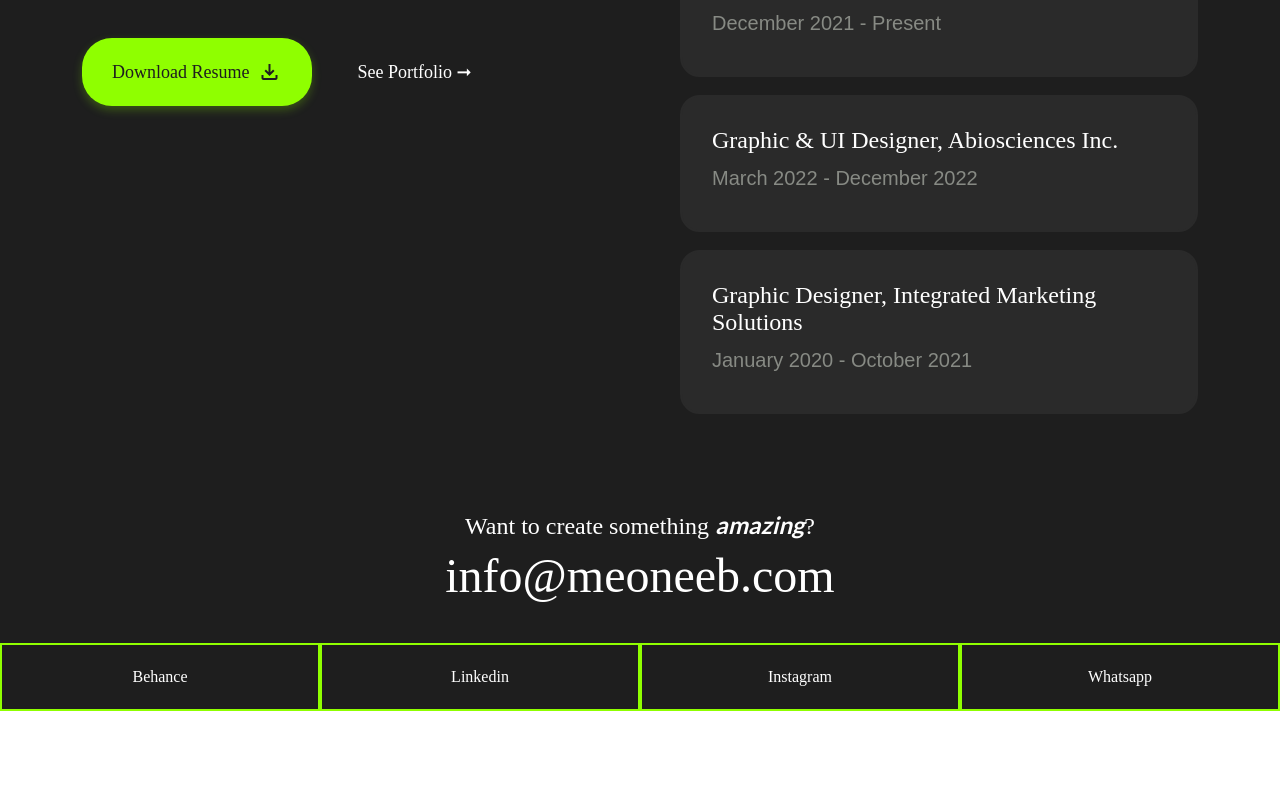
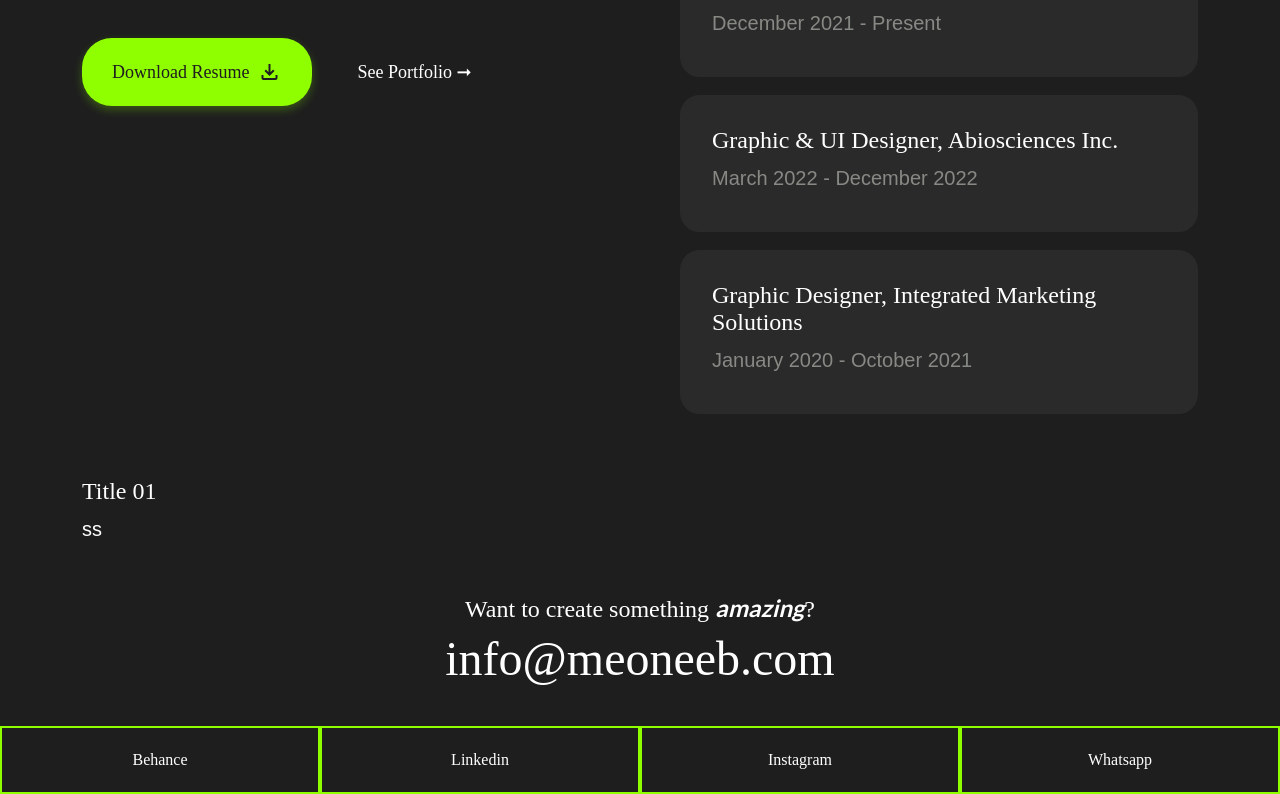
Before and after one commit to meoneeb/meoneeb, a Next.js app: page / in a window 1280 px wide. Shown: the part 1626-2420 px from the top of the page. Before the commit the page ends 2337 px from the top, so only its background shows below. Built offline with nearby package versions, Linux system fonts and the light colour scheme; a web font is replaced by a local one.

Commit message:
portfolio

```diff
--- /dev/null
+++ b/src/commonComponents/portfolio/PortfolioCard.js
@@ -0,0 +1,45 @@
+import React, {useState, useEffect} from "react";
+import { useDevice } from "../../../helpers/useDevice";
+import { PortfolioData } from "./PortfolioData";
+
+export default function PortfolioCard() {
+
+    // const card = [
+    //     <>
+    //         {
+    //             PortfolioData.map((value, index) => (
+    //                 <div key={index} className="d-flex flex-column">
+    //                     <h6>
+    //                         {value.Title}
+    //                     </h6>
+    //                     <p>
+    //                         {value.Description}
+    //                     </p>
+    //                 </div>
+    //             ))
+    //         }
+    //     </>
+    // ]
+
+    return (
+        <>
+            <div className="back">
+                <div className="container fluid">
+                    {
+                        PortfolioData.map((value, index) => (
+                            <div key={index} className="d-flex flex-column">
+                                <h6>
+                                    {value.Title}
+                                </h6>
+                                <p>
+                                    {value.Description}
+                                </p>
+                            </div>
+                        ))
+                    }
+                </div>
+            </div>
+        </>
+    )
+
+}
--- /dev/null
+++ b/src/commonComponents/portfolio/PortfolioData.js
@@ -0,0 +1,7 @@
+export const PortfolioData = [
+    {
+        Title: "Title 01",
+        Thumbnail: "",
+        Description: "ss"
+    }
+]
--- a/src/components/home/AboutMe.js
+++ b/src/components/home/AboutMe.js
@@ -23,8 +23,8 @@ export default function AboutMe() {
                         className="d-flex flex-wrap col-lg-6 gap-2"
                         style={{ border: '2px solid #2a2a2a', borderRadius: '35px', padding: '20px' }}
                         >
-                        {skills.map((skill) => (
-                            <span key={skill.id} style={{ margin: IsWeb ? '4px': '2px', padding: IsWeb ? '10px':'8px', border: '2px solid #8FF000', borderRadius: '15px', height: 'fit-content', color: '#fff', fontSize: IsWeb ? '16px':'14px'}}>
+                        {skills.map((skill, index) => (
+                            <span key={index} style={{ margin: IsWeb ? '4px': '2px', padding: IsWeb ? '10px':'8px', border: '2px solid #8FF000', borderRadius: '15px', height: 'fit-content', color: '#fff', fontSize: IsWeb ? '16px':'14px'}}>
                                 {skill}
                             </span>
                         ))}
--- a/src/components/home/Experience.js
+++ b/src/components/home/Experience.js
@@ -1,33 +1,8 @@
 import React, { useState, useEffect} from "react";
 import '../../styles/pages/experience.scss'
+import { experience } from "@/database/ExperienceData";
 
 export default function Experience() {
-    const experience = [
-        {
-            Title: "Sr. Designer",
-            Company: "BlueJay Health",
-            Start: "August 2022",
-            End: "Present",
-        },
-        {
-            Title: "Lead Designer",
-            Company: "Carolina Education",
-            Start: "December 2021",
-            End: "Present",
-        },
-        {
-            Title: "Graphic & UI Designer",
-            Company: "Abiosciences Inc.",
-            Start: "March 2022",
-            End: "December 2022",
-        },
-        {
-            Title: "Graphic Designer",
-            Company: "Integrated Marketing Solutions",
-            Start: "January 2020",
-            End: "October 2021"
-        }
-    ]
 
     return (
         <div className="back">
@@ -47,7 +22,7 @@ export default function Experience() {
                                 target="_blank"
                                 >
                                 Download Resume
-                                <span class="material-symbols-outlined">download</span>
+                                <span className="material-symbols-outlined">download</span>
                             </a>
                             <a
                             className="btn-lg-sec"
@@ -61,8 +36,8 @@ export default function Experience() {
                     </div>
                     <div className="d-flex flex-column col-sm-6 gap-2">
                         {
-                            experience.map((value) => (
-                                <div className="d-flex flex-column exp-card justify-content-center">
+                            experience.map((value, index) => (
+                                <div key={index} className="d-flex flex-column exp-card justify-content-center">
                                     <h6 className="title">
                                         {value.Title}, {value.Company}
                                     </h6>
--- a/src/components/home/Stats.js
+++ b/src/components/home/Stats.js
@@ -31,8 +31,8 @@ export default function Stats() {
                             justifyContent: IsMob ? 'center' : 'space-between'
                         }}>
                         {
-                            stats.map((value) => (
-                                <div className="d-flex flex-column text-center">
+                            stats.map((value, index) => (
+                                <div key={index} className="d-flex flex-column text-center">
                                     <h4 style={{ color: '#fff'}}>
                                         {value.Value}
                                     </h4>
--- /dev/null
+++ b/src/database/ExperienceData.js
@@ -0,0 +1,26 @@
+export const experience = [
+    {
+        Title: "Sr. Designer",
+        Company: "BlueJay Health",
+        Start: "August 2022",
+        End: "Present",
+    },
+    {
+        Title: "Lead Designer",
+        Company: "Carolina Education",
+        Start: "December 2021",
+        End: "Present",
+    },
+    {
+        Title: "Graphic & UI Designer",
+        Company: "Abiosciences Inc.",
+        Start: "March 2022",
+        End: "December 2022",
+    },
+    {
+        Title: "Graphic Designer",
+        Company: "Integrated Marketing Solutions",
+        Start: "January 2020",
+        End: "October 2021"
+    }
+]
--- a/src/pages/HomePage.js
+++ b/src/pages/HomePage.js
@@ -5,6 +5,7 @@ import AboutMe from "@/components/home/AboutMe";
 import Stats from "@/components/home/Stats";
 import Experience from "@/components/home/Experience";
 import '../styles/globals.scss'
+import PortfolioCard from "@/commonComponents/portfolio/PortfolioCard";
 
 
 export default function HomeScreen() {
@@ -14,6 +15,7 @@ export default function HomeScreen() {
             <AboutMe/>
             <Stats/>
             <Experience/>
+            <PortfolioCard/>
             <Footer/>
         </>
     )
```
Also changed, not shown: .eslintrc.json.
